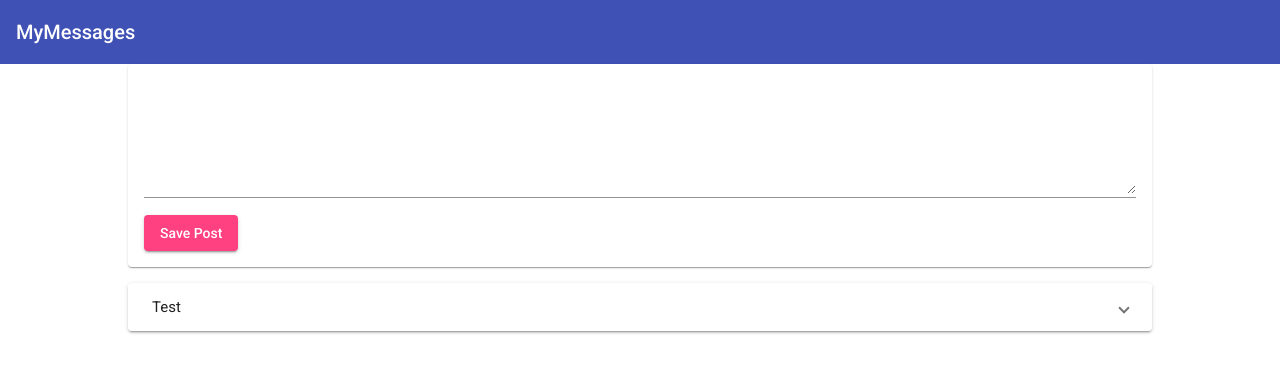
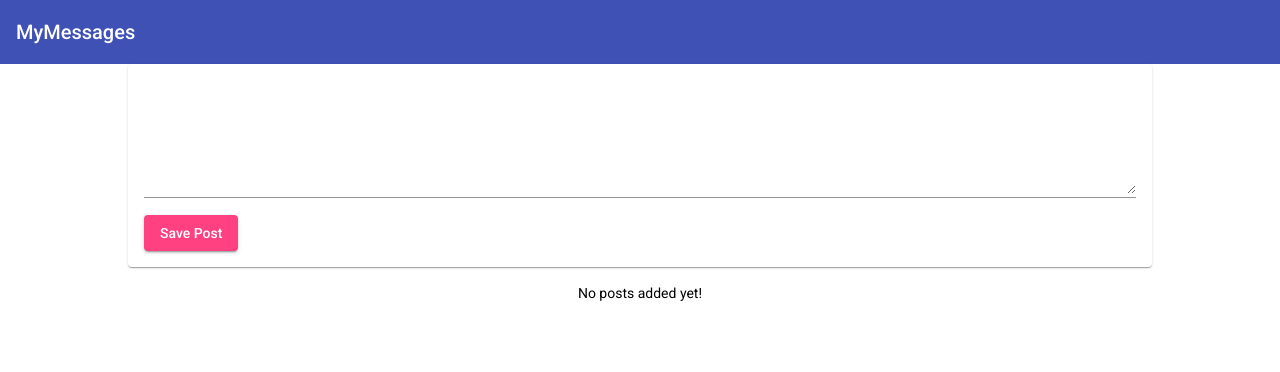
Before and after one commit to handikoswara24/mean-course, an Angular app: page / in a window 1280 px wide. Shown: the top 372 px of the page. Built offline with nearby package versions, Linux system fonts and the light colour scheme.

Commit message:
23. Diving Into Structural Directives

```diff
--- a/src/app/posts/post-list/post-list.component.html
+++ b/src/app/posts/post-list/post-list.component.html
@@ -1,8 +1,9 @@
-<mat-accordion>
-    <mat-expansion-panel>
+<mat-accordion multi="true" *ngIf="posts.length > 0">
+    <mat-expansion-panel *ngFor="let post of posts">
         <mat-expansion-panel-header>
-            Test
+            {{post.title}}
         </mat-expansion-panel-header>
-        <p>Testt 12</p>
+        <p>{{post.content}}</p>
     </mat-expansion-panel>
 </mat-accordion>
+<p class="info-text mat-body-1" *ngIf="posts.length == 0">No posts added yet!</p>
--- a/src/app/posts/post-list/post-list.component.scss
+++ b/src/app/posts/post-list/post-list.component.scss
@@ -2,3 +2,7 @@
   display: block;
   margin-top: 1rem;
 }
+
+.info-text {
+  text-align: center;
+}
--- a/src/app/posts/post-list/post-list.component.ts
+++ b/src/app/posts/post-list/post-list.component.ts
@@ -1,4 +1,9 @@
 import { Component } from "@angular/core";
+
+interface Post {
+    title: string;
+    content: string
+}
 
 @Component({
     selector: "app-post-list",
@@ -6,9 +11,10 @@ import { Component } from "@angular/core";
     styleUrls: ["./post-list.component.scss"]
 })
 export class PostListComponent {
-    post = [
-        { title: "First Post", content: "This is first post's content" },
-        { title: "Second Post", content: "This is second post's content" },
-        { title: "Third Post", content: "This is third post's content" },
-    ];
+    // posts = [
+    //     { title: "First Post", content: "This is first post's content" },
+    //     { title: "Second Post", content: "This is second post's content" },
+    //     { title: "Third Post", content: "This is third post's content" },
+    // ];
+    posts: Post[] = [];
 }
```
